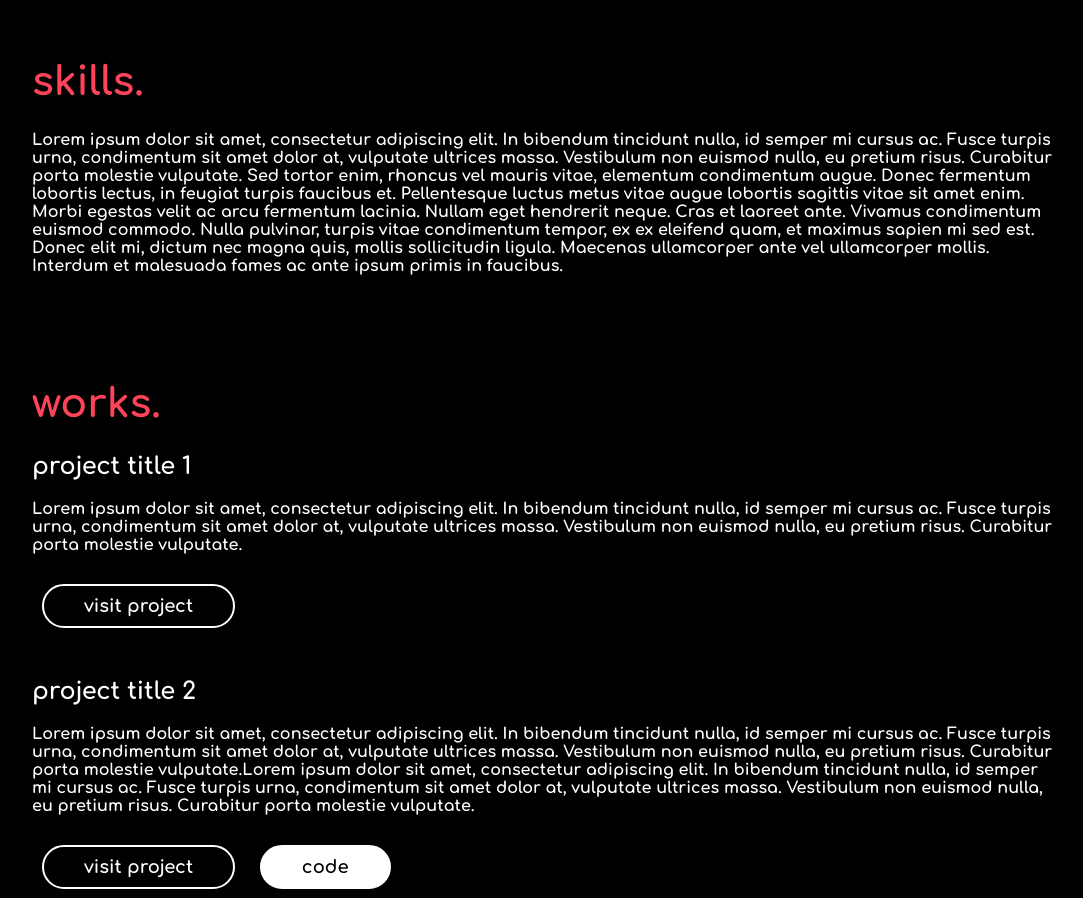
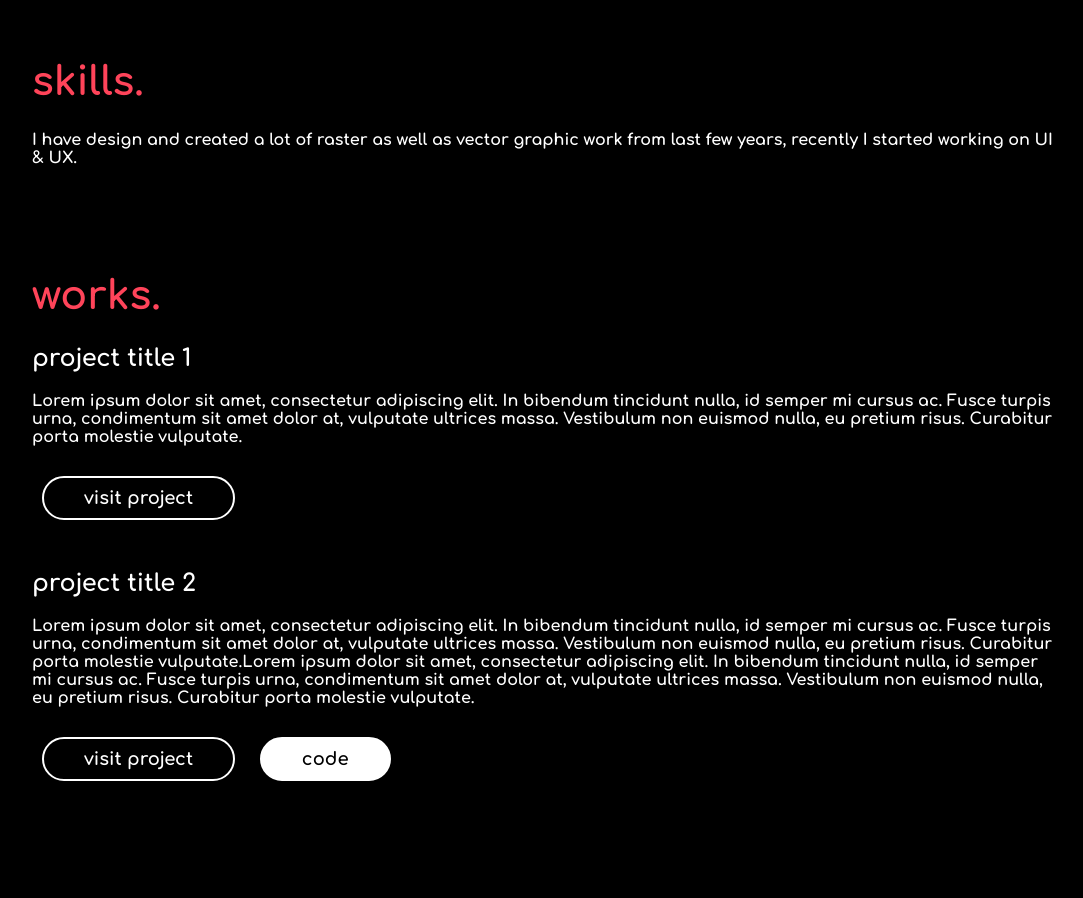
Before and after one commit to tarundewkumar33/tarundewkumar33.github.io, a plain HTML site: page index.html in a window 1280 px wide. Shown: the part 840-1738 px from the top of the page, without its empty margins (96-1179 px from the left). Drawn offline with nearby package versions, Linux system fonts and the light colour scheme.

Commit message:
Update index.html

```diff
--- a/index.html
+++ b/index.html
@@ -42,9 +42,8 @@
              <div id="skills">
                  <h1>skills.</h1>
                  <div>
-                        <p>
-                            Lorem ipsum dolor sit amet, consectetur adipiscing elit. In bibendum tincidunt nulla, id semper mi cursus ac. Fusce turpis urna, condimentum sit amet dolor at, vulputate ultrices massa. Vestibulum non euismod nulla, eu pretium risus. Curabitur porta molestie vulputate. Sed tortor enim, rhoncus vel mauris vitae, elementum condimentum augue. Donec fermentum lobortis lectus, in feugiat turpis faucibus et. Pellentesque luctus metus vitae augue lobortis sagittis vitae sit amet enim. Morbi egestas velit ac arcu fermentum lacinia. Nullam eget hendrerit neque. Cras et laoreet ante. Vivamus condimentum euismod commodo. Nulla pulvinar, turpis vitae condimentum tempor, ex ex eleifend quam, et maximus sapien mi sed est. Donec elit mi, dictum nec magna quis, mollis sollicitudin ligula. Maecenas ullamcorper ante vel ullamcorper mollis. Interdum et malesuada fames ac ante ipsum primis in faucibus.
-                        </p>
+                        <p> I have design and created a lot of raster as well as vector graphic work from last few years, recently I started working on UI & UX.
+                     </p>
                  </div>
              </div>
 
```
